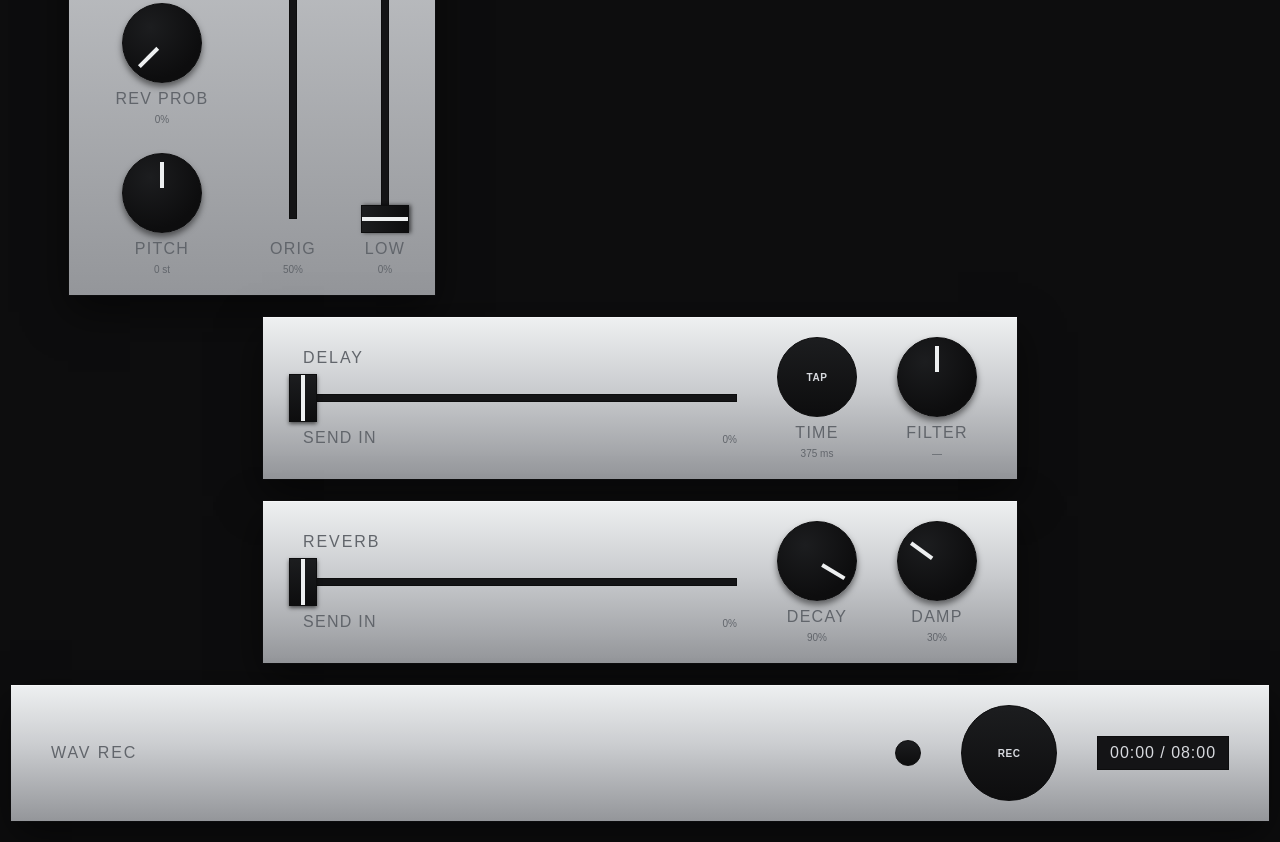
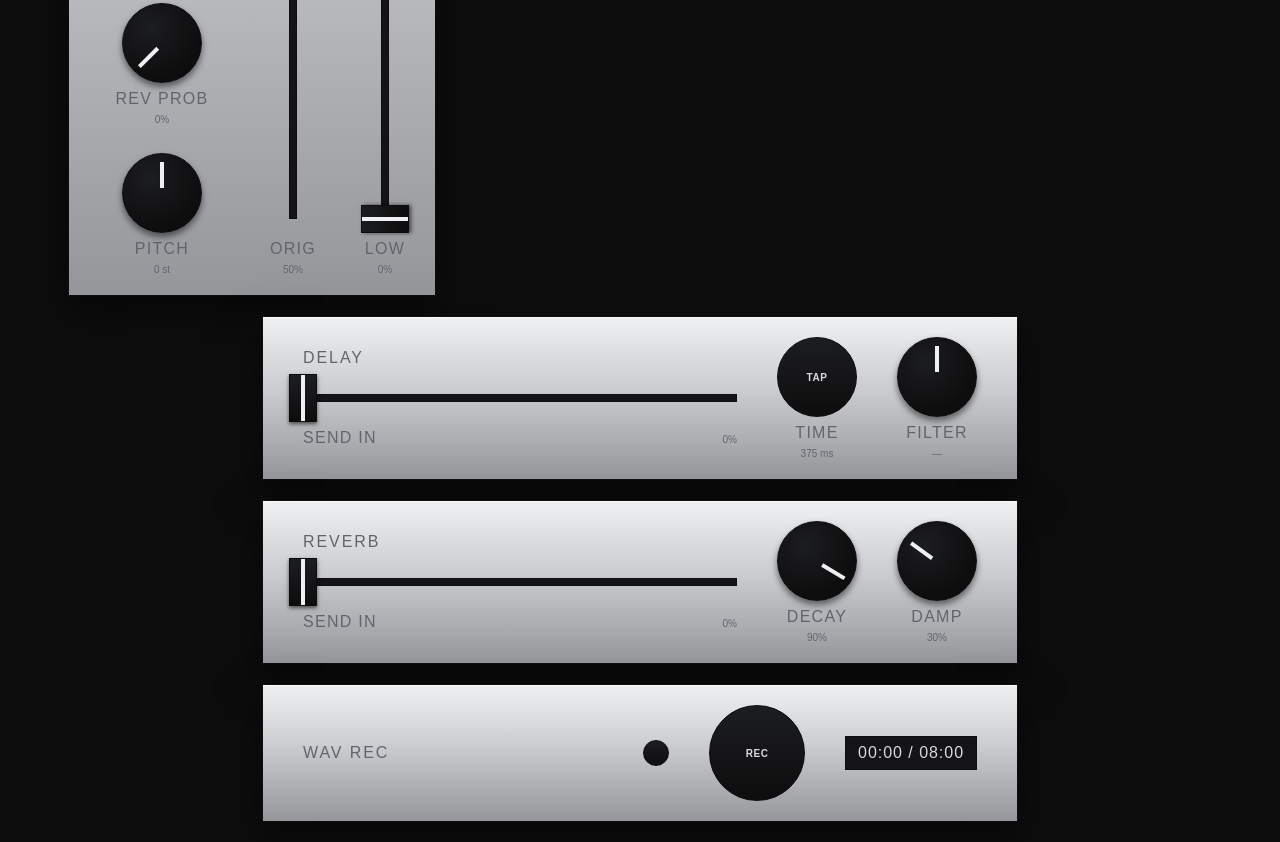
Before and after one commit to VladislavGeneralov/webloooper, a plain HTML site: page index.html in a window 1280 px wide. Shown: the part 1416-2258 px from the top of the page. Drawn offline with Linux system fonts and the light colour scheme.

Commit message:
WAV rec block: match the effects row width (4 players or 2), not the page
Co-Authored-By: Claude Opus 5.5 <noreply@anthropic.com>

```diff
--- a/index.html
+++ b/index.html
@@ -692,11 +692,18 @@
     }
 
     /* Loop recorder row: title, LED, Rec/Stop, elapsed / max time. */
-    /* Always its own line under the effects, spanning the full page width:
-       flex-basis 100% forces the wrap and the width (it overrides
-       .fx-block's --fx-w width - on purpose here). */
+    /* Always its own line under the effects, exactly as wide as the
+       effects row above it: two blocks side by side (= 4 players) when
+       they fit, one block (= 2 players) when they wrap. "They fit" is
+       100% (the rack's width) >= 2 * --fx-w + gap - the same condition the
+       wrap itself follows. The clamp() turns that into a step: its middle
+       term is hugely negative (-> 0) below the threshold and hugely
+       positive (-> capped at --fx-w + gap) above it, so the width is
+       either --fx-w or 2 * --fx-w + gap, nothing in between. The row
+       above is then full, so this block always wraps onto its own line;
+       min(100%) keeps it inside the page if even one block doesn't fit. */
     .loop-rec {
-      flex-basis: 100%;
+      width: min(100%, calc(var(--fx-w) + clamp(0px, (100% - var(--fx-w) * 2 - var(--players-gap)) * 1000, var(--fx-w) + var(--players-gap))));
       display: flex;
       align-items: center;
       gap: calc(var(--card-gap) * 2);
```
